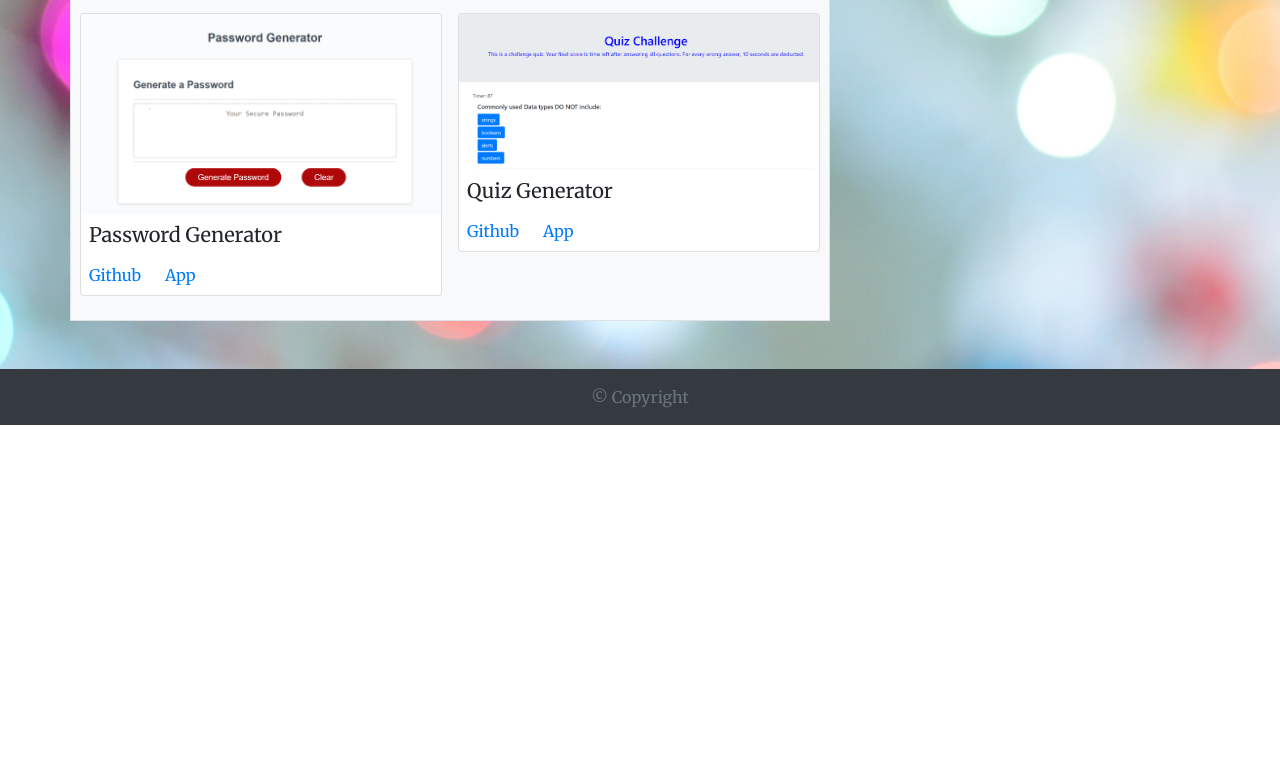
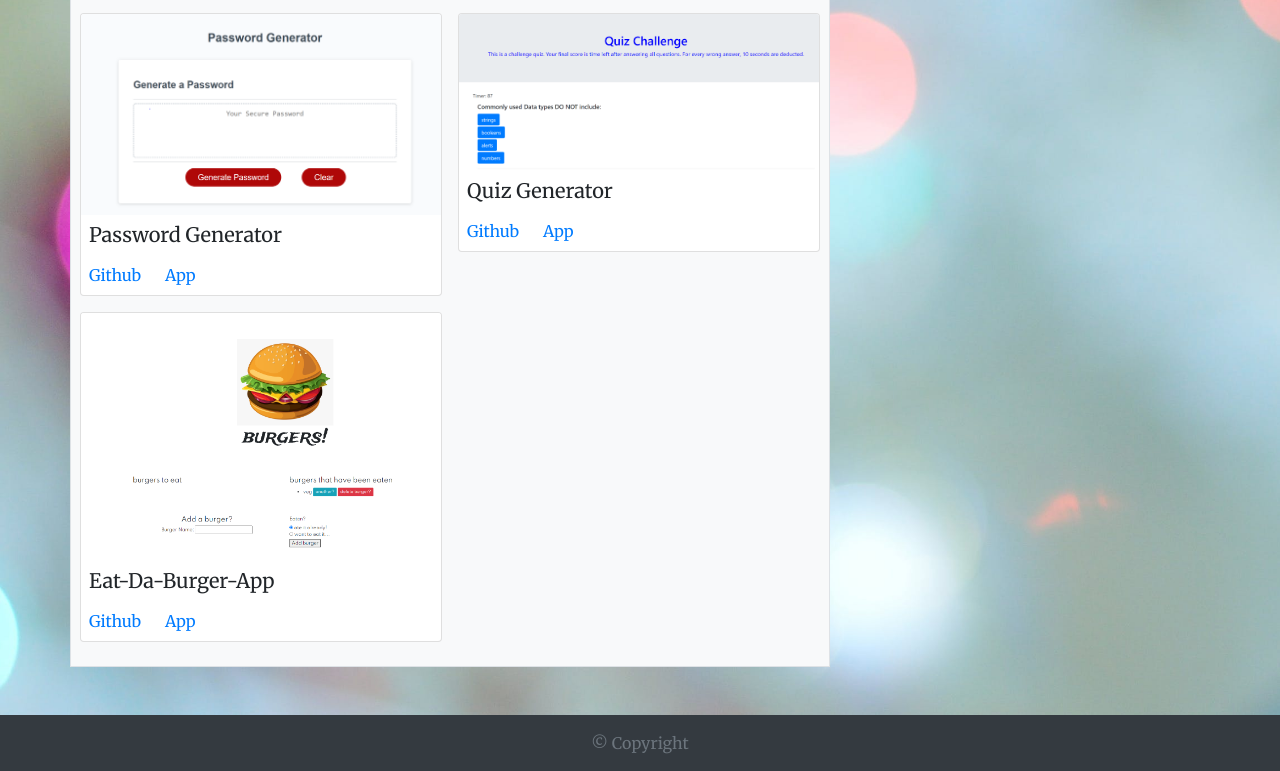
Before and after one commit to nipadedhia/Portfolio, a plain HTML site: page portfolio.html in a window 1280 px wide. Shown: the part 485-1256 px from the top of the page. Before the commit the page ends 910 px from the top, so only its background shows below. Drawn offline with nearby package versions, Linux system fonts and the light colour scheme.

Commit message:
added Eat-Da-Burger-App info

```diff
--- a/portfolio.html
+++ b/portfolio.html
@@ -68,11 +68,13 @@
                       <div class="card-body p-2 bg-blue">
                         <a
                           href="https://github.com/nipadedhia/Quarantine-Meals"
+                          target="_blank"
                           class="card-link"
                           >Github</a
                         >
                         <a
                           href="https://nipadedhia.github.io/Quarantine-Meals/"
+                          target="_blank"
                           class="card-link"
                           >App</a
                         >
@@ -92,11 +94,13 @@
                       <div class="card-body p-2 bg-blue">
                         <a
                           href="https://github.com/nipadedhia/WeatherApp"
+                          target="_blank"
                           class="card-link"
                           >Github</a
                         >
                         <a
                           href="https://nipadedhia.github.io/WeatherApp/"
+                          target="_blank"
                           class="card-link"
                           >App</a
                         >
@@ -116,11 +120,13 @@
                       <div class="card-body p-2 bg-blue">
                         <a
                           href="https://github.com/nipadedhia/PasswordGenerator"
+                          target="_blank"
                           class="card-link"
                           >Github</a
                         >
                         <a
                           href="https://nipadedhia.github.io/PasswordGenerator/"
+                          target="_blank"
                           class="card-link"
                           >App</a
                         >
@@ -140,11 +146,39 @@
                       <div class="card-body p-2 bg-blue">
                         <a
                           href="https://github.com/nipadedhia/QuizGenerator"
+                          target="_blank"
                           class="card-link"
                           >Github</a
                         >
                         <a
                           href="https://nipadedhia.github.io/QuizGenerator/"
+                          target="_blank"
+                          class="card-link"
+                          >App</a
+                        >
+                      </div>
+                    </div>
+                  </div>
+                  <div class="col-md-6 p-2">
+                    <div class="card">
+                      <img
+                        class="card-img-top port-image"
+                        src="./assets/Images/Eat-Da-Burger.PNG"
+                        alt="Eat-Da-Burger-App"
+                      />
+                      <div class="card-body p-2 bg-blue">
+                        <h5 class="card-title m-0">Eat-Da-Burger-App</h5>
+                      </div>
+                      <div class="card-body p-2 bg-blue">
+                        <a
+                          href="https://github.com/nipadedhia/Eat-Da-Burger-App"
+                          target="_blank"
+                          class="card-link"
+                          >Github</a
+                        >
+                        <a
+                          href="https://vast-ocean-18277.herokuapp.com/"
+                          target="_blank"
                           class="card-link"
                           >App</a
                         >
```
Also changed, not shown: assets/Images/Eat-Da-Burger.PNG (added).
